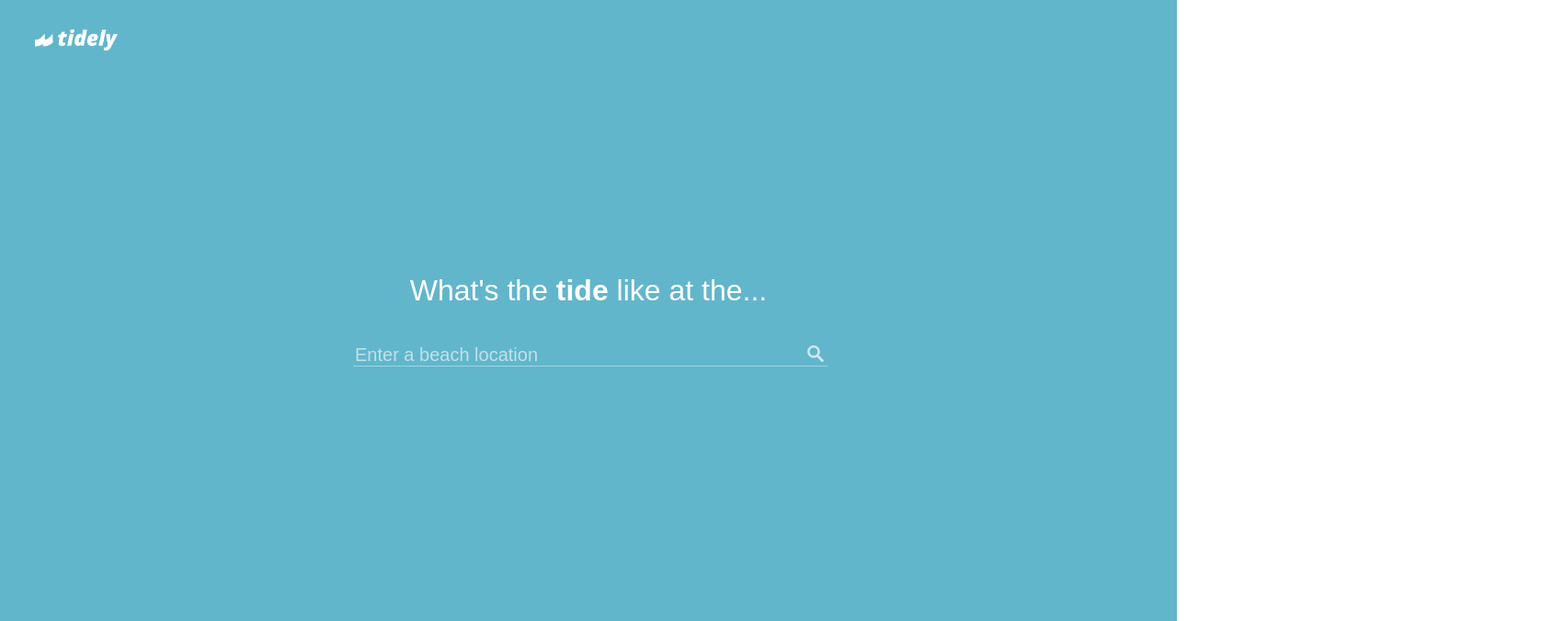
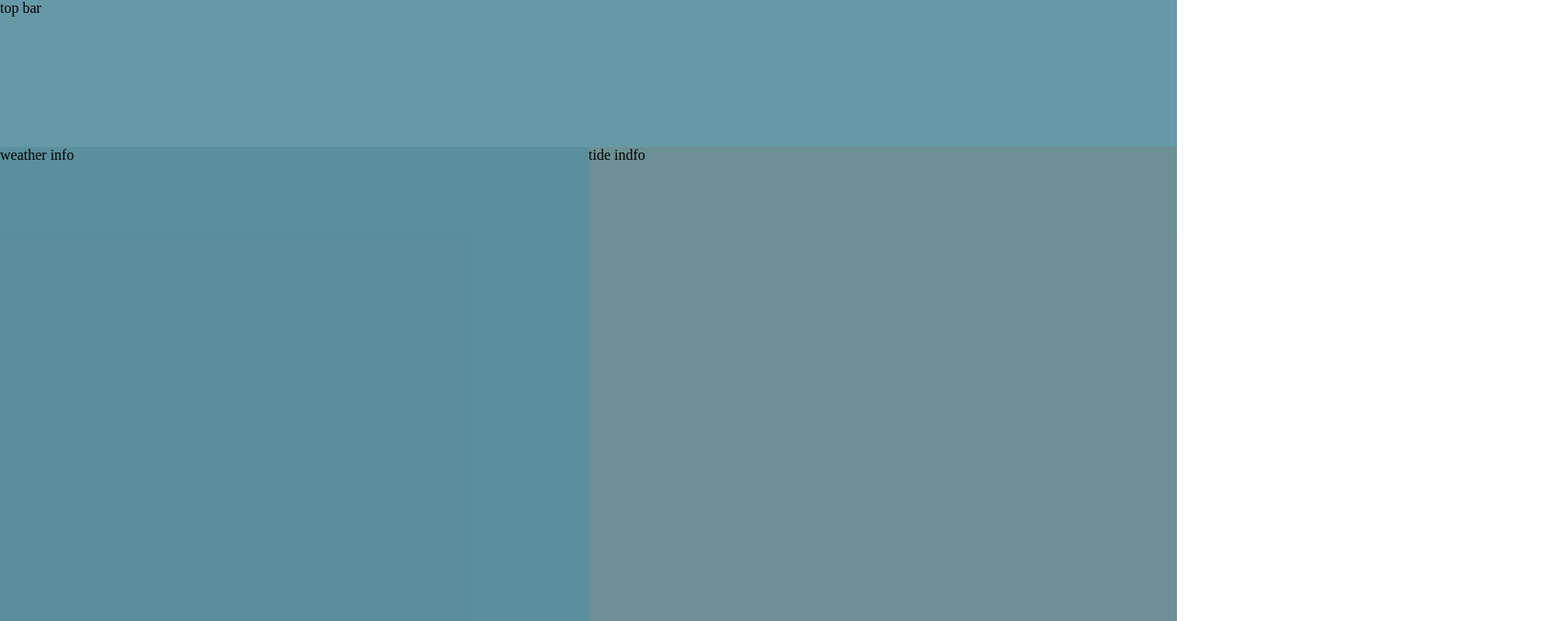
Before and after one commit to PeterGoedeke/tidely, a React (Create React App) app in the folder front-end/: page / in a window 1280 px wide. Shown: the top 676 px of the page at 92% size, 1701 px wide, since content can reach past the window. Built offline with nearby package versions, Linux system fonts and the light colour scheme.

Commit message:
created tide info page

```diff
--- a/front-end/src/App.js
+++ b/front-end/src/App.js
@@ -12,7 +12,7 @@ class App extends Component {
   render() {
     let routes = (
       <Switch>
-        <Route path="/" component={LocationSearch} exact />
+        <Route path="/" component={LocationTideData} exact />
         <Route path="/tide-data" component={LocationTideData} exact />
         <Redirect to="/" />
       </Switch>
--- a/front-end/src/containers/LocationTideData.js
+++ b/front-end/src/containers/LocationTideData.js
@@ -0,0 +1,30 @@
+import React, { Component } from "react";
+
+import { connect } from "react-redux";
+import { Redirect, withRouter } from "react-router-dom";
+
+import * as actions from "../store/actions/index";
+import classes from "./LocationTideData.module.css";
+
+import * as locations from "../assets/beaches/beaches.json";
+
+import tidelyLogo from "../assets/icons/logo.png";
+
+import searchIcon from "../assets/icons/search-2.png";
+
+class LocationTideData extends Component{
+    state = {}
+
+    render(){
+        return(
+            <div className={classes.LocationTideData}>
+                <div className={classes.TopBar}>top bar</div>
+                <div className={classes.WeatherInfo}>weather info</div>
+                <div className={classes.TideInfo}>tide indfo</div>
+            </div>
+        )
+    }
+
+}
+
+export default LocationTideData;
--- /dev/null
+++ b/front-end/src/containers/LocationTideData.module.css
@@ -0,0 +1,27 @@
+.LocationTideData{
+    display: grid;
+    height: 100%;
+    width: 100%;
+    grid-template-columns: 50% 50%;
+    grid-template-rows: 20% 80%;
+    grid-template-areas:
+    "topbar topbar"
+    "weatherinfo tideinfo";
+    background-color: #62B6CB;
+}
+
+.TopBar{
+    grid-area: topbar;
+    background-color: rgba(109, 109, 109, 0.397);
+
+}
+
+.WeatherInfo{
+    grid-area: weatherinfo;
+    background-color: rgba(77, 77, 77, 0.377);
+}
+
+.TideInfo{
+    grid-area: tideinfo;
+    background-color: rgba(136, 49, 17, 0.281);
+}
```
